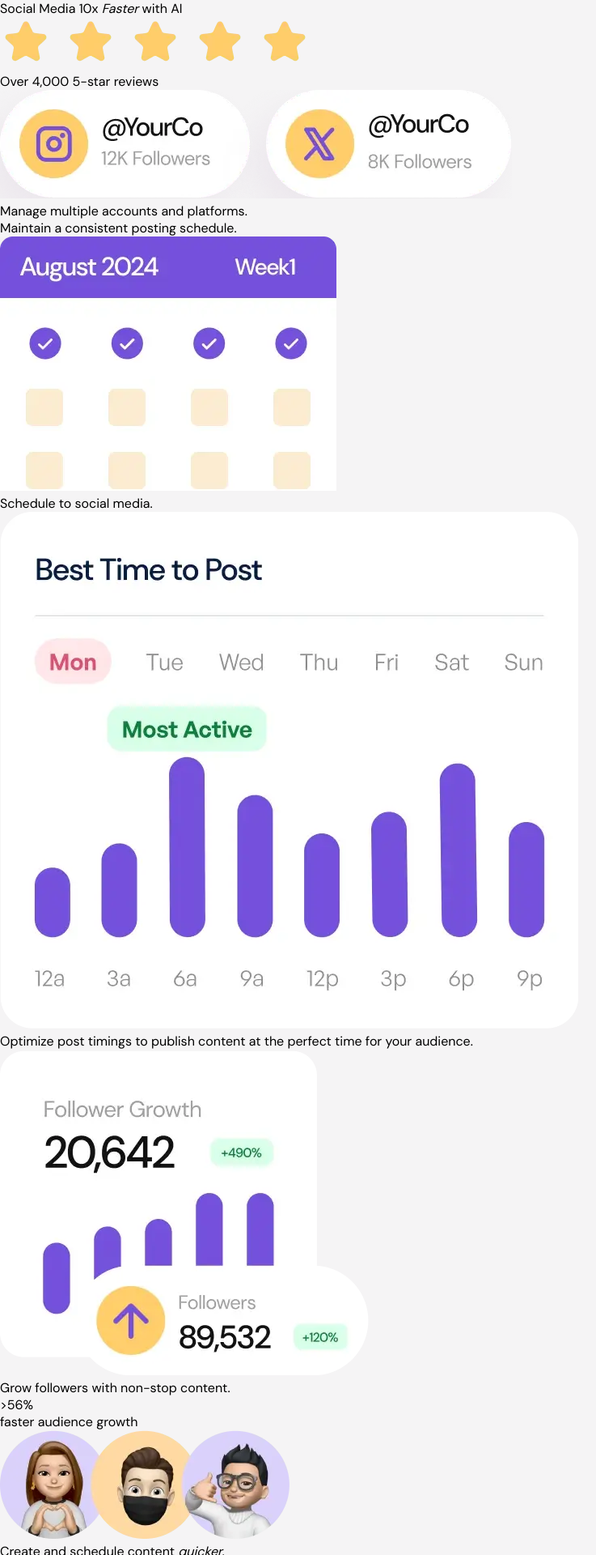
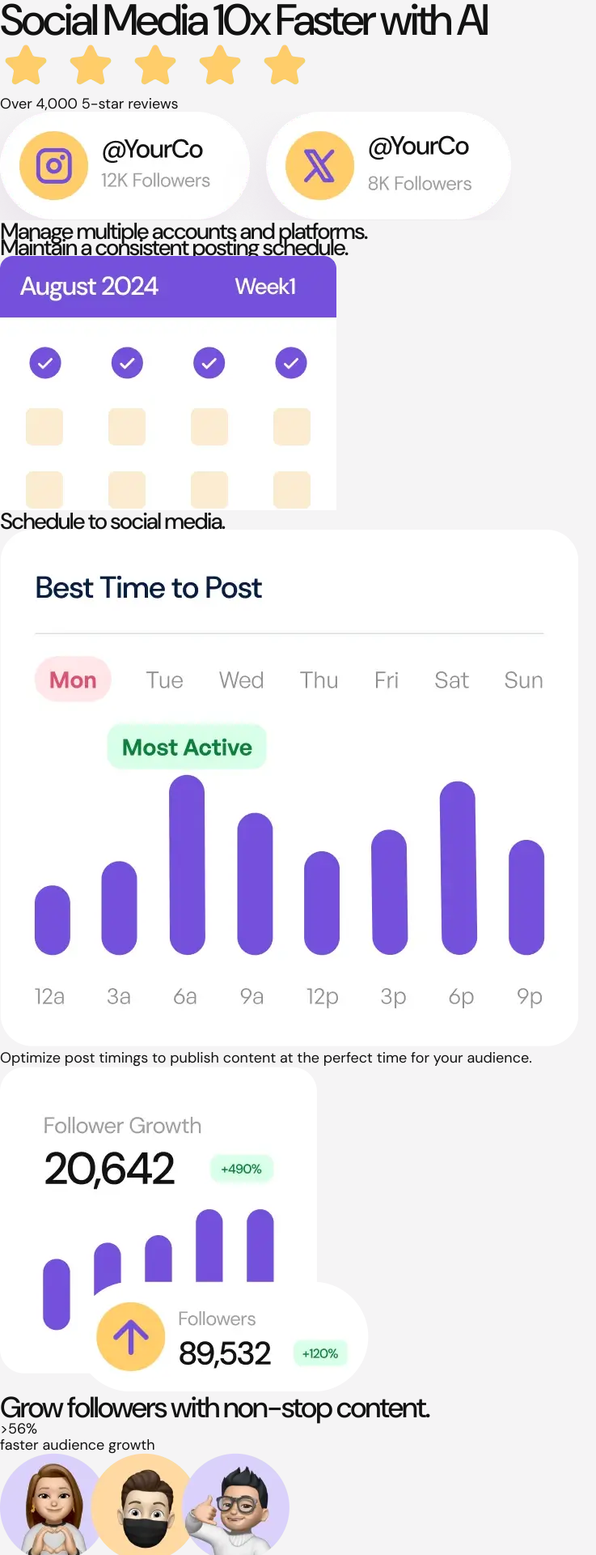
Before and after one commit to Arsalan2078/bento-grid, a React (Vite) app: page / in a window 1280 px wide. Shown: the top 1920 px of the page at 81% size, without its empty margins (0-737 px from the left). Built offline with nearby package versions, Linux system fonts and the light colour scheme.

Commit message:
adjusted content and App.css

```diff
--- a/src/App.css
+++ b/src/App.css
@@ -10,31 +10,79 @@
   --clr-purple-500: hsl(256, 67%, 59%);
   --clr-yellow-100: hsl(31, 66%, 93%);
   --clr-yellow-500: hsl(39, 100%, 71%);
+
+  --clr-pink-050: hsl(300, 5%, 96%);
+
   --clr-white: hsl(0, 0%, 100%);
   --clr-black: hsl(0, 0%, 7%);
 
   --ff-serif: "DM Sans";
+
   --fw-400: 400;
   --fw-500: 500;
 
-  --fs-paragraph: 1.125rem;
+  --fs-rg: 1.125rem;
+  --fs-md: 1.625rem;
+  --fs-lg: 2rem;
+  --fs-xl: 2.875rem;
 
-  font-family: var(--ff-serif);
-  font-weight: var(--fw-400);
+  --lh-087: 87.5%;
+  --lh-090: 90%;
+  --lh-093: 93.5%;
+  --lh-111: 111%;
+
+  --ls-regular: 0rem;
+  --ls-tight: -0.125rem;
+  --ls-tighter: -0.1875rem;
+
   font-size: 16px;
 }
 
-body {
-  height: 100%;
+@media (min-width: 48rem) {
+  :root {
+    --fs-md: 1.75rem;
+    --fs-lg: 2.25rem;
+    --fs-xl: 3.375rem;
+  }
+}
+@media (min-width: 90rem) {
+  :root {
+    --fs-md: 2rem;
+    --fs-lg: 2.5rem;
+    --fs-xl: 3.875rem;
+  }
 }
 
 #root {
-  --_background-color: hsl(300, 5%, 96%);
-  background-color: var(--_background-color);
+  height: 100%;
 
-  height: inherit;
+  background-color: var(--clr-pink-050);
+  color: var(--clr-black);
+
+  font-family: var(--ff-serif);
+  font-size: var(--fs-rg);
+  font-weight: var(--fw-400);
+  line-height: var(--lh-111);
+  letter-spacing: var(--ls-regular);
 }
 
-em {
-  font-style: italic;
+h1 {
+  font-size: var(--fs-xl);
+  font-weight: var(--fw-500);
+  line-height: var(--lh-093);
+  letter-spacing: var(--ls-tighter);
 }
+
+h2 {
+  font-size: var(--fs-lg);
+  font-weight: var(--fw-500);
+  line-height: var(--lh-090);
+  letter-spacing: var(--ls-tight);
+}
+
+h3 {
+  font-size: var(--fs-md);
+  font-weight: var(--fw-500);
+  line-height: var(--lh-097);
+  letter-spacing: var(--ls-tight);
+}
--- a/src/App.tsx
+++ b/src/App.tsx
@@ -19,12 +19,12 @@ function App() {
       <p>Over 4,000 5-star reviews</p>
 
       <img src={imgMultiplePlatforms} alt="" />
-      <h2>Manage multiple accounts and platforms.</h2>
+      <h3>Manage multiple accounts and platforms.</h3>
 
-      <h2>Maintain a consistent posting schedule.</h2>
+      <h3>Maintain a consistent posting schedule.</h3>
       <img src={imgConsistentSchedule} alt="" />
 
-      <h2>Schedule to social media.</h2>
+      <h3>Schedule to social media.</h3>
       <img src={imgSchedulePosts} alt="" />
       <p>
         Optimize post timings to publish content at the perfect time for your
@@ -32,15 +32,15 @@ function App() {
       </p>
 
       <img src={imgGrowFollowers} alt="" />
-      <h3>Grow followers with non-stop content.</h3>
+      <h2>Grow followers with non-stop content.</h2>
 
       <div>{`>`}56% </div>
       <p>faster audience growth</p>
       <img src={imgAudienceGrowth} alt="" />
 
-      <h3>
+      <h2>
         Create and schedule content <em>quicker.</em>
-      </h3>
+      </h2>
       <img src={imgCreatePost} alt="" />
 
       <h3>Write your content using AI.</h3>
```
